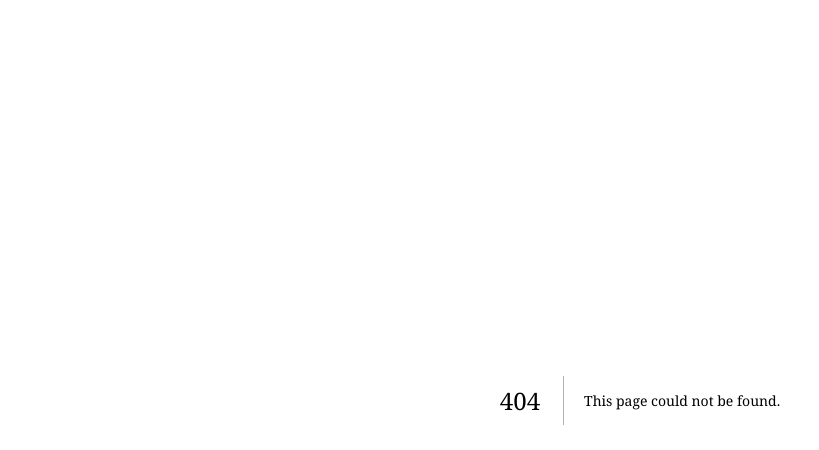
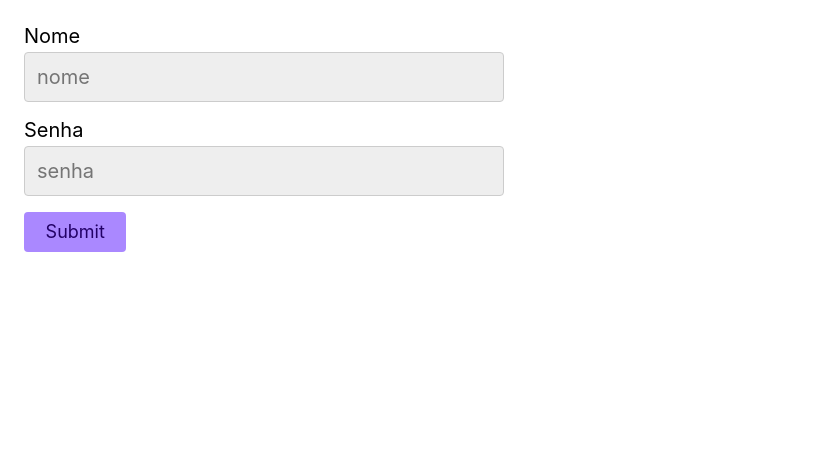
Before and after one commit to alexmonteirodev/next, a Next.js app: page /exercicios/ex011-route-randlers-exercicio/exercicio in a window 1280 px wide. Before the commit this address had no page. Shown: the top 450 px of the page, without its empty margins (0-819 px from the left). Built offline with nearby package versions, Linux system fonts and the light colour scheme.

Commit message:
anotacoes importantes exercicio

```diff
--- /dev/null
+++ b/src/app/exercicios/ex011-route-randlers-exercicio/api/login/route.ts
@@ -0,0 +1,6 @@
+export async function POST(request: Request) {
+  const { user, password } = await request.json();
+  console.log(user);
+
+  //   const r = await fetch("https://api.origamid.online/conta/login");
+}
--- /dev/null
+++ b/src/app/exercicios/ex011-route-randlers-exercicio/exercicio/page.tsx
@@ -0,0 +1,48 @@
+"use client";
+import React from "react";
+
+const PageExercicio = () => {
+  const [user, setUser] = React.useState("");
+  const [password, setPassword] = React.useState("");
+
+  async function handleSubmit(e: React.FormEvent<HTMLFormElement>) {
+    e.preventDefault();
+
+    try {
+      const r = await fetch(
+        "http://localhost:3000/exercicios/ex011-route-randlers-exercicio/api/login",
+        {
+          method: "POST",
+          headers: { "Content-Type": "application/json" },
+          body: JSON.stringify({
+            user,
+            password,
+          }),
+        }
+      );
+      const data = await r.json();
+      console.log(data);
+    } catch {}
+  }
+  return (
+    <form onSubmit={handleSubmit}>
+      <label htmlFor="nome">Nome</label>
+      <input
+        id="nome"
+        type="text"
+        placeholder="nome"
+        onChange={({ target }) => setUser(target.value)}
+      />
+      <label htmlFor="senha">Senha</label>
+      <input
+        id="senha"
+        type="text"
+        placeholder="senha"
+        onChange={({ target }) => setPassword(target.value)}
+      />
+      <button>Submit</button>
+    </form>
+  );
+};
+
+export default PageExercicio;
```
Also changed, not shown: src/app/exercicios/ex010-route-randlers/aula.tsx (+30 -0 lines), src/app/exercicios/ex011-route-randlers-exercicio/page.tsx (+19 -12 lines).
